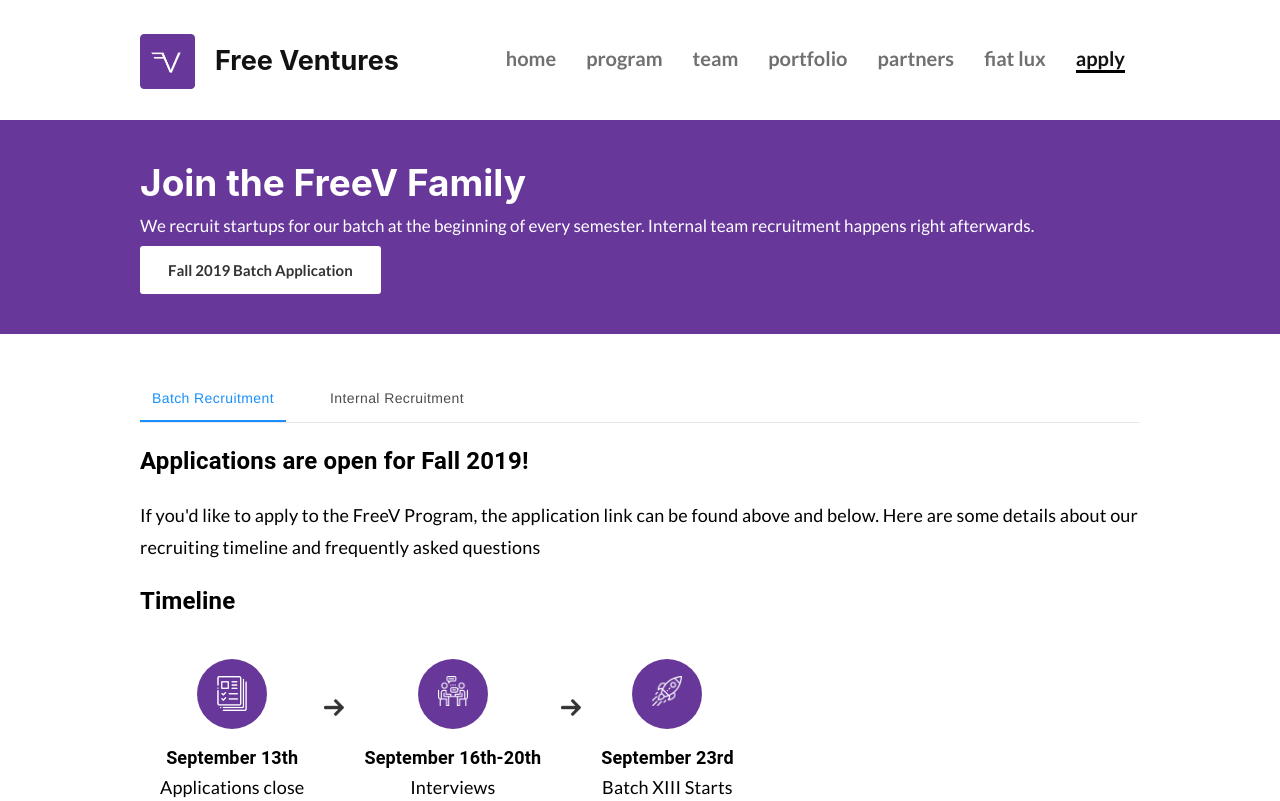
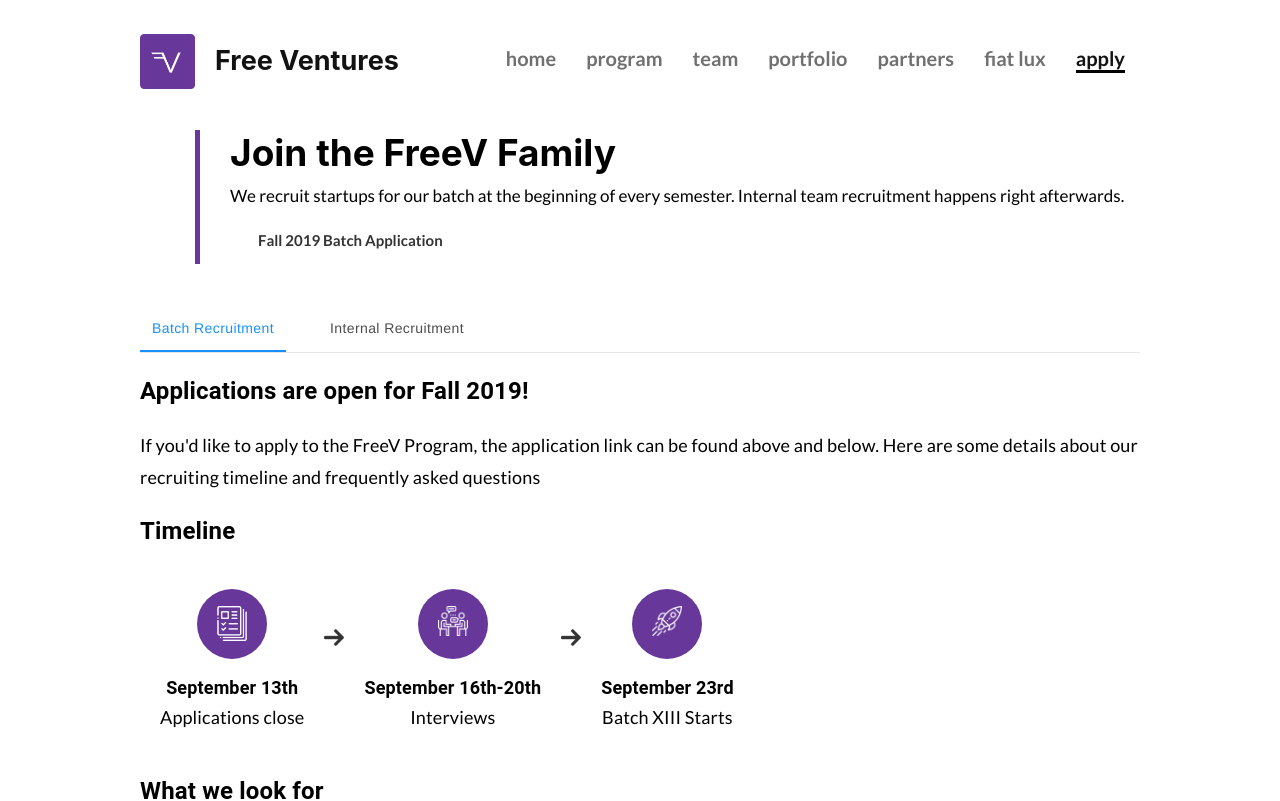
Before and after one commit to adhivd/freev-website, a React (Create React App) app: page /apply in a window 1280 px wide. Shown: the top 801 px of the page. Built offline with nearby package versions, Linux system fonts and the light colour scheme.

Commit message:
new header and animation

```diff
--- a/src/Components/GenericTop.js
+++ b/src/Components/GenericTop.js
@@ -8,7 +8,7 @@
 
   return (
     <section className="genericTop">
-        <div class="container">
+        <div className="headerContainer">
         	<div class="topHeader">
             	<h1>{props.header}</h1>
             </div>
--- a/src/styles/App.css
+++ b/src/styles/App.css
@@ -195,15 +195,23 @@
     }
 
 .genericTop {
-    background-color: #67379A;
+    /*background-color: #67379A;*/
     text-align: left;
-    padding: 40px 0 40px 0;
-    color: white;
+    margin-left: 195px;
+    margin-top: 30px;
+    padding: 0px 0 0px 0;
+    color: black;
+    border-left: 5px solid #67379A;
 }
 
     .genericTop h1 {
         font-size: 37px;
         margin: 0 0 10px 0;
+    }
+
+    .headerContainer {
+      margin-left: 30px;
+      margin-right: 110px;
     }
 
     .genericTop h2 {
--- a/src/styles/Home.css
+++ b/src/styles/Home.css
@@ -85,6 +85,11 @@
         font-size: 45px;
         margin: 20px 0;
         letter-spacing: 0.5px;
+        -webkit-animation: fadein 3s; /* Safari, Chrome and Opera > 12.1 */
+        -moz-animation: fadein 3s; /* Firefox < 16 */
+        -ms-animation: fadein 3s; /* Internet Explorer */
+        -o-animation: fadein 3s; /* Opera < 12.1 */
+        animation: fadein 3s;
     }
 
     .splash h2 {
@@ -92,6 +97,11 @@
         font-weight: 400;
         font-family: 'Lato', sans-serif;
         margin: 0;
+        -webkit-animation: fadein 3s; /* Safari, Chrome and Opera > 12.1 */
+        -moz-animation: fadein 3s; /* Firefox < 16 */
+        -ms-animation: fadein 3s; /* Internet Explorer */
+        -o-animation: fadein 3s; /* Opera < 12.1 */
+        animation: fadein 3s;
     }
         .apply {
             background-color: #67379A;
@@ -104,6 +114,11 @@
             margin-top: 40px;
             transition: 0.3s all ease-out;
             display: inline-block;
+            -webkit-animation: fadein 3s; /* Safari, Chrome and Opera > 12.1 */
+            -moz-animation: fadein 3s; /* Firefox < 16 */
+            -ms-animation: fadein 3s; /* Internet Explorer */
+            -o-animation: fadein 3s; /* Opera < 12.1 */
+            animation: fadein 3s;
         }
 
         .apply:hover {
@@ -547,3 +562,8 @@
             width: 85%;
         }
     }
+
+@keyframes fadein {
+  from { opacity: 0; }
+  to   { opacity: 1; }
+}
```
